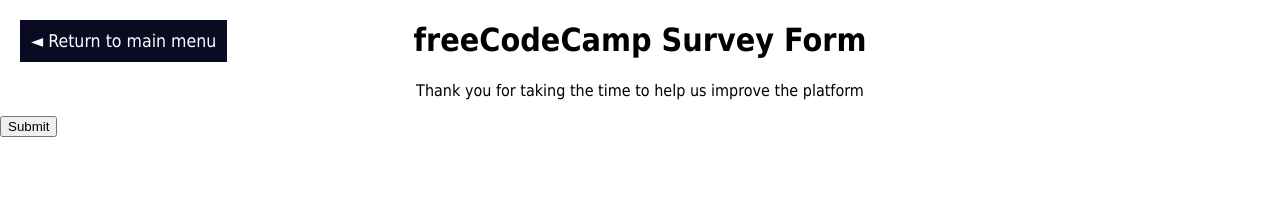
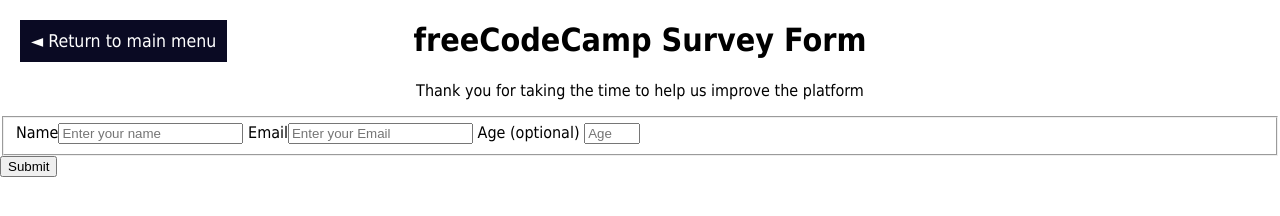
Before and after one commit to Vera-Smulskaya/projects-from-freeCodeCamp, a plain HTML site: page src/registration-form/registration-form.html in a window 1280 px wide. Drawn offline with Linux system fonts and the light colour scheme.

Commit message:
add part about user with 3 inputs for registration-form

```diff
--- a/src/registration-form/registration-form.html
+++ b/src/registration-form/registration-form.html
@@ -15,6 +15,14 @@
   <p id="description">Thank you for taking the time to help us improve the platform
   </p>
   <form id="survey-form">
+    <fieldset>
+      <label for="name" id="name-label">Name<input id="name" name="name" type="text" placeholder="Enter your name"
+          required /></label>
+      <label for="email" id="email-label">Email<input id="email" name="email" type="email"
+          placeholder="Enter your Email" required /></label>
+      <label for="number" id="number-label">Age <span>(optional)</span> <input id="number" name="age" type="number"
+          min="18" max="60" placeholder="Age" /></label>
+    </fieldset>
     <input type="submit" value="Submit" />
   </form>
 </body>
```
